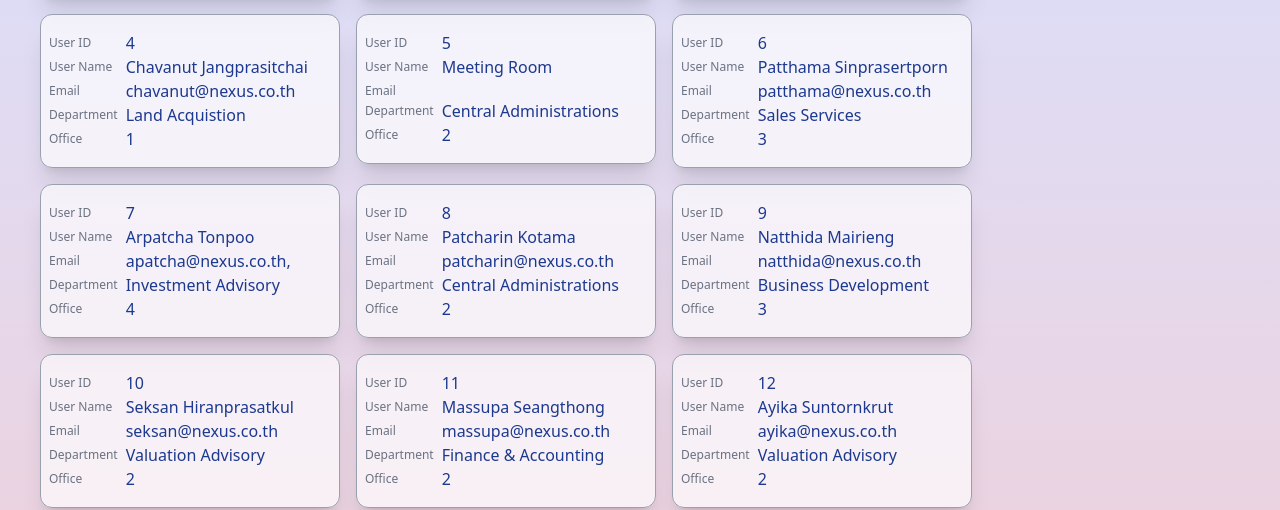
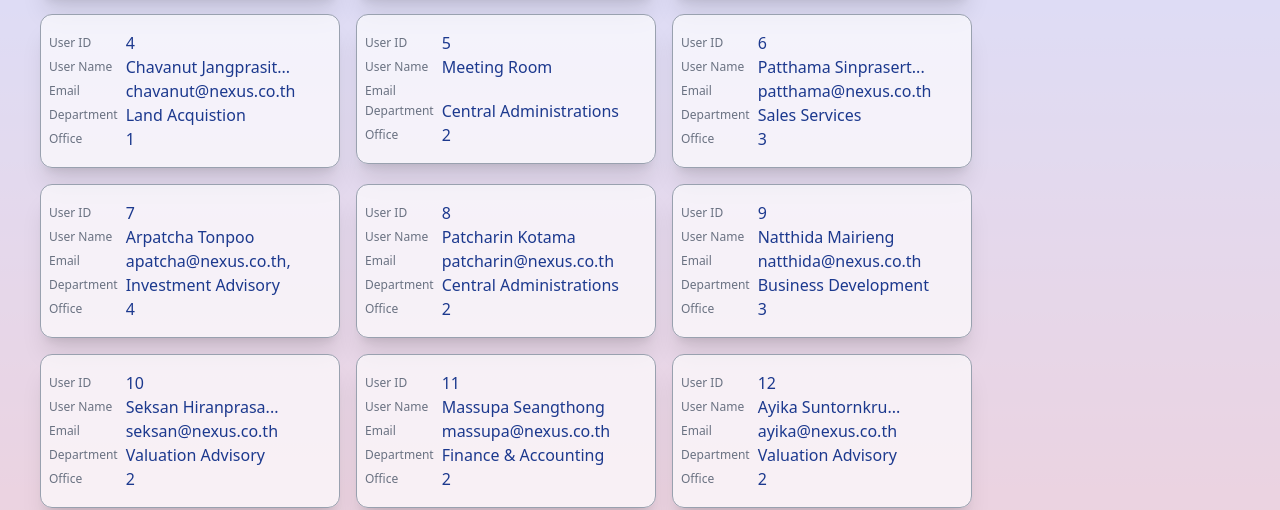
Before and after one commit to deskcodeFun/nexus-app, a Vue app: page /user in a window 1280 px wide. Shown: the part 284-794 px from the top of the page. Built offline with nearby package versions, Linux system fonts and the light colour scheme.

Commit message:
modified:   src/components/users/UserCard.vue   fix subString to 10 char

```diff
--- a/src/components/users/UserCard.vue
+++ b/src/components/users/UserCard.vue
@@ -44,7 +44,7 @@ const props = defineProps({ currentUser: Object })
 const fullname = computed(() => {
   const fname = props.currentUser?.fname ?? ''
   const lname = props.currentUser?.lname ?? ''
-  const shortLname = lname.length > 15 ? lname.substring(0, 15) + '...' : lname
+  const shortLname = lname.length > 10 ? lname.substring(0, 10) + '...' : lname
   return (fname + ' ' + shortLname).trim()
 })
 </script>
```
